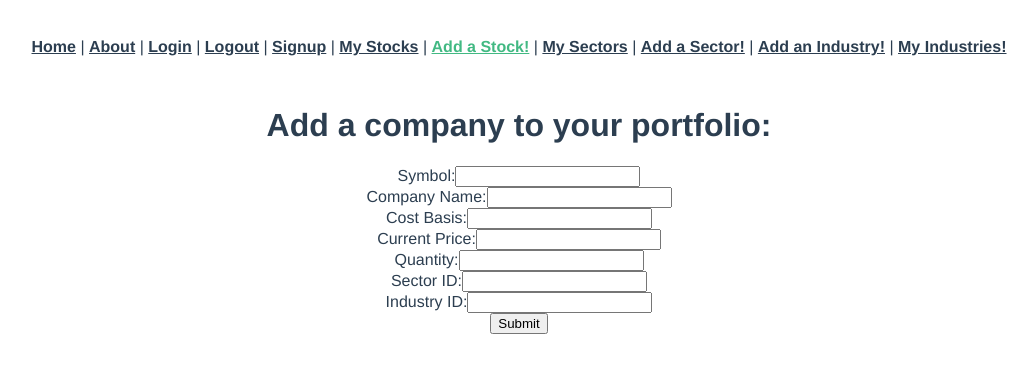
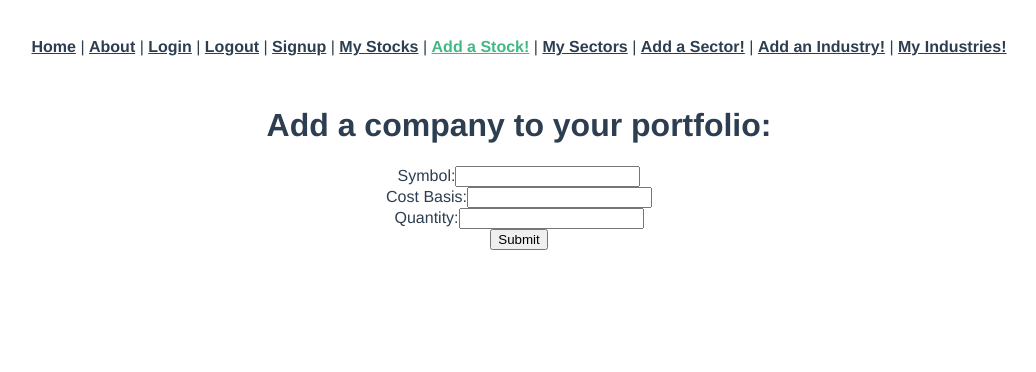
Before and after one commit to ianrboyle/capstone-frontend-v1.1, a Vue app: page /stocks/new in a window 1280 px wide. Shown: the top 372 px of the page, without its empty margins (121-1157 px from the left). Built offline with nearby package versions, Linux system fonts and the light colour scheme.

Commit message:
changes stocksNew file. api now fills in most required information

```diff
--- a/src/views/stocks/StocksNew.vue
+++ b/src/views/stocks/StocksNew.vue
@@ -9,30 +9,30 @@
         <label>Symbol:</label>
         <input type="text" v-model="newStockParams.symbol" />
       </div>
-      <div>
+      <!-- <div>
         <label>Company Name:</label>
         <input type="text" v-model="newStockParams.company_name" />
-      </div>
+      </div> -->
       <div>
         <label>Cost Basis:</label>
         <input type="text" v-model="newStockParams.cost_basis" />
       </div>
-      <div>
+      <!-- <div>
         <label>Current Price:</label>
         <input type="text" v-model="newStockParams.current_price" />
-      </div>
+      </div> -->
       <div>
         <label>Quantity:</label>
         <input type="text" v-model="newStockParams.quantity" />
       </div>
-      <div>
+      <!-- <div>
         <label>Sector ID:</label>
         <input type="text" v-model="newStockParams.sector_id" />
-      </div>
-      <div>
+      </div> -->
+      <!-- <div>
         <label>Industry ID:</label>
         <input type="text" v-model="newStockParams.industry_id" />
-      </div>
+      </div> -->
       <input type="submit" value="Submit" />
     </form>
   </div>
@@ -52,7 +52,7 @@ export default {
     createStock: function () {
       console.log("Creating a new stock");
       axios
-        .post("http://localhost:3000/stocks", this.newStockParams)
+        .post("http://localhost:3000/stocks/" + this.newStockParams.symbol, this.newStockParams)
         .then(() => {
           this.$router.push("/stocks");
         })
```
